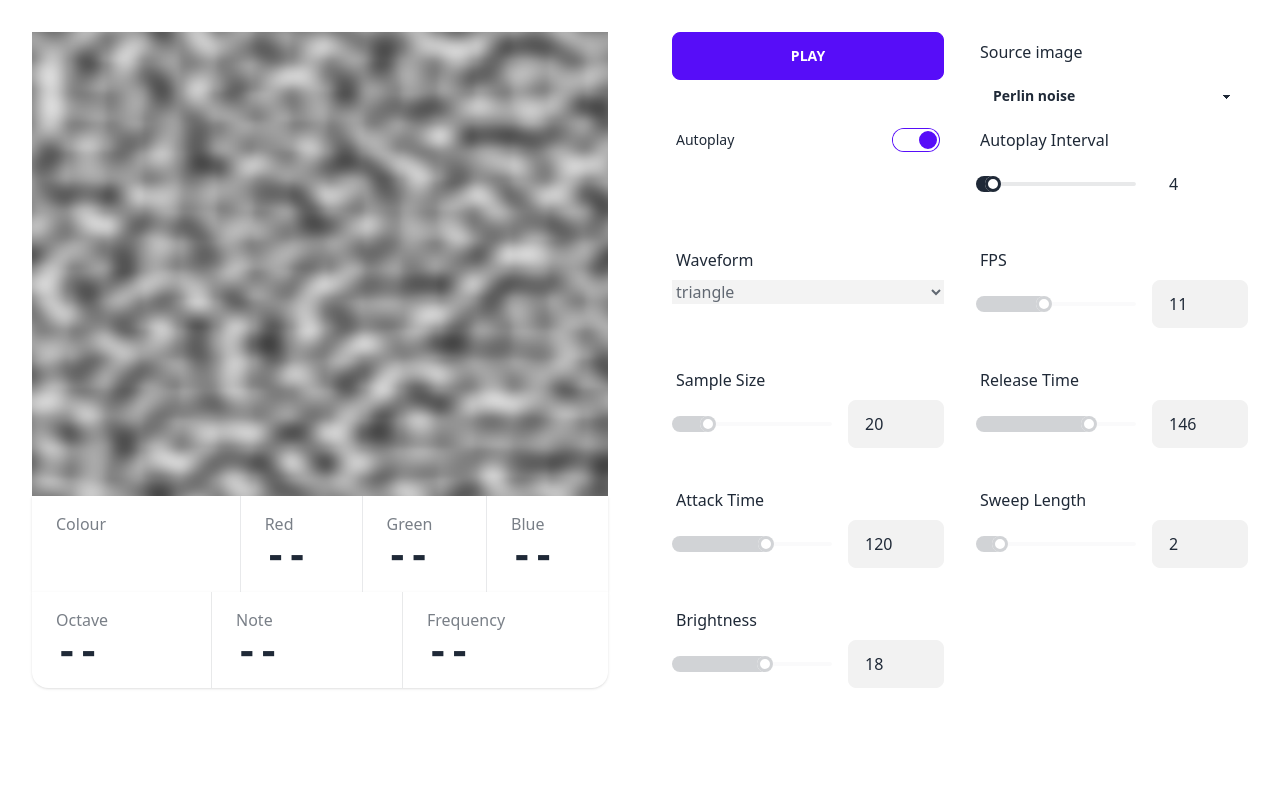
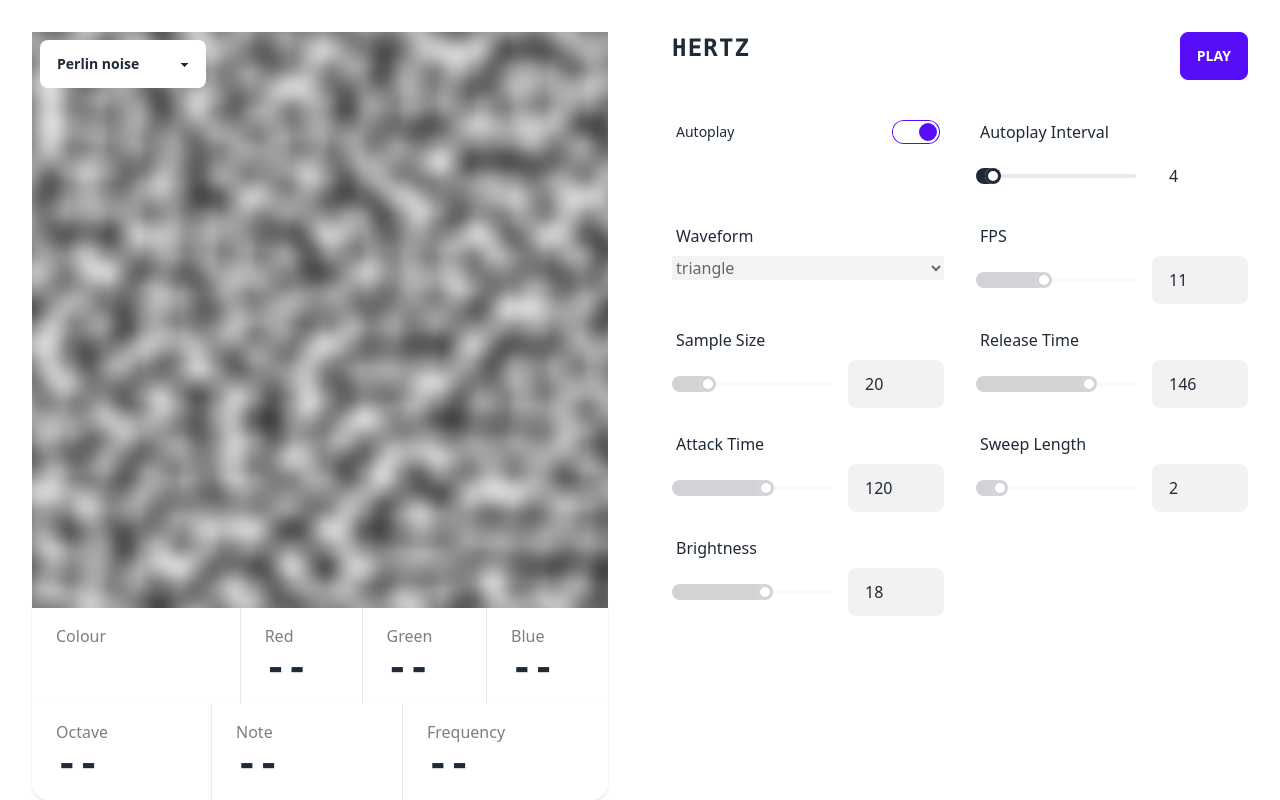
Before and after one commit to ryanachten/hertz, a React (Create React App) app: page / in a window 1280 px wide. Built offline with nearby package versions, Linux system fonts and the light colour scheme.

Commit message:
style: clean up intial layout

```diff
--- a/src/App.tsx
+++ b/src/App.tsx
@@ -104,10 +104,10 @@ function App() {
   };
 
   return (
-    <main className="grid grid-cols-1 md:grid-cols-2">
-      {selectedImage !== undefined && (
-        <div className="max-h-screen p-8 flex flex-col">
-          <div className="relative grow">
+    <main className="grid grid-cols-1 md:grid-cols-2 max-w-screen-xl mx-auto">
+      {selectedImage && (
+        <div className="max-h-screen p-4 md:p-8 flex flex-col">
+          <div className="relative">
             <BackgroundCanvas
               ref={backgroundRef}
               image={selectedImage}
@@ -115,34 +115,9 @@ function App() {
               y={y}
             />
             <ForegroundCanvas x={x} y={y} />
-          </div>
-          <StatsContainer />
-        </div>
-      )}
-      <div className="max-h-screen p-8 overflow-y-auto">
-        {isAnimating && (
-          <>
-            <AudioCanvas />
-            <SampleCanvas />
-          </>
-        )}
-        <div className="grid grid-cols-1 gap-8 md:grid-cols-2">
-          {isAnimating ? (
-            <button className="btn btn-primary" onClick={() => stopServices()}>
-              Stop
-            </button>
-          ) : (
-            <button className="btn btn-primary" onClick={() => startServices()}>
-              Play
-            </button>
-          )}
-          <div className="form-control">
-            <label className="label" htmlFor="srcImage">
-              Source image
-            </label>
             <select
               name="srcImage"
-              className="select"
+              className="select absolute top-2 left-2"
               onChange={async (e) => {
                 selectedImagePath.current = e.target.value;
                 await setupCanvas();
@@ -155,7 +130,30 @@ function App() {
               ))}
             </select>
           </div>
+          <StatsContainer />
         </div>
+      )}
+      <div className="p-4 md:p-8">
+        <div className="flex justify-between mb-8">
+          <span className="uppercase font-mono tracking-wider text-2xl font-semibold">
+            Hertz
+          </span>
+          {isAnimating ? (
+            <button className="btn btn-primary" onClick={() => stopServices()}>
+              Stop
+            </button>
+          ) : (
+            <button className="btn btn-primary" onClick={() => startServices()}>
+              Play
+            </button>
+          )}
+        </div>
+        {isAnimating && (
+          <>
+            <AudioCanvas />
+            <SampleCanvas />
+          </>
+        )}
         <AnimationControls />
       </div>
     </main>
--- a/src/components/AnimationControls.tsx
+++ b/src/components/AnimationControls.tsx
@@ -35,7 +35,7 @@ const AnimationControls = () => {
   );
 
   return (
-    <div className="grid grid-cols-1 gap-8 md:grid-cols-2">
+    <div className="grid grid-cols-1 gap-x-8 gap-y-4 md:grid-cols-2">
       <div className="form-control">
         <label className="cursor-pointer label">
           <span className="label-text">Autoplay</span>
--- a/src/components/BackgroundCanvas.tsx
+++ b/src/components/BackgroundCanvas.tsx
@@ -113,7 +113,7 @@ const BackgroundCanvas = forwardRef(
       dispatch(updateNote(note));
     };
 
-    return <canvas className="h-full w-full" ref={canvasRef} />;
+    return <canvas className="w-full aspect-square" ref={canvasRef} />;
   }
 );
 
--- a/src/components/ForegroundCanvas.tsx
+++ b/src/components/ForegroundCanvas.tsx
@@ -38,7 +38,10 @@ const ForegroundCanvas = ({ x, y }: IBackgroundCanvas) => {
   };
 
   return (
-    <canvas className="h-full w-full absolute top-0 left-0" ref={canvasRef} />
+    <canvas
+      className="w-full aspect-square absolute top-0 left-0"
+      ref={canvasRef}
+    />
   );
 };
 
--- a/src/components/SelectControl.tsx
+++ b/src/components/SelectControl.tsx
@@ -2,6 +2,7 @@ import { ReactNode } from "react";
 
 export interface ISelectControl {
   id: string;
+  className?: string;
   label: string;
   value: string;
   disabled?: boolean;
@@ -14,10 +15,11 @@ const SelectControl = ({
   label,
   value,
   disabled,
+  className,
   onChange,
   children,
 }: ISelectControl) => (
-  <div className="form-control">
+  <div className={`form-control ${className}`}>
     <label className="label" htmlFor={id}>
       {label}
     </label>
```
